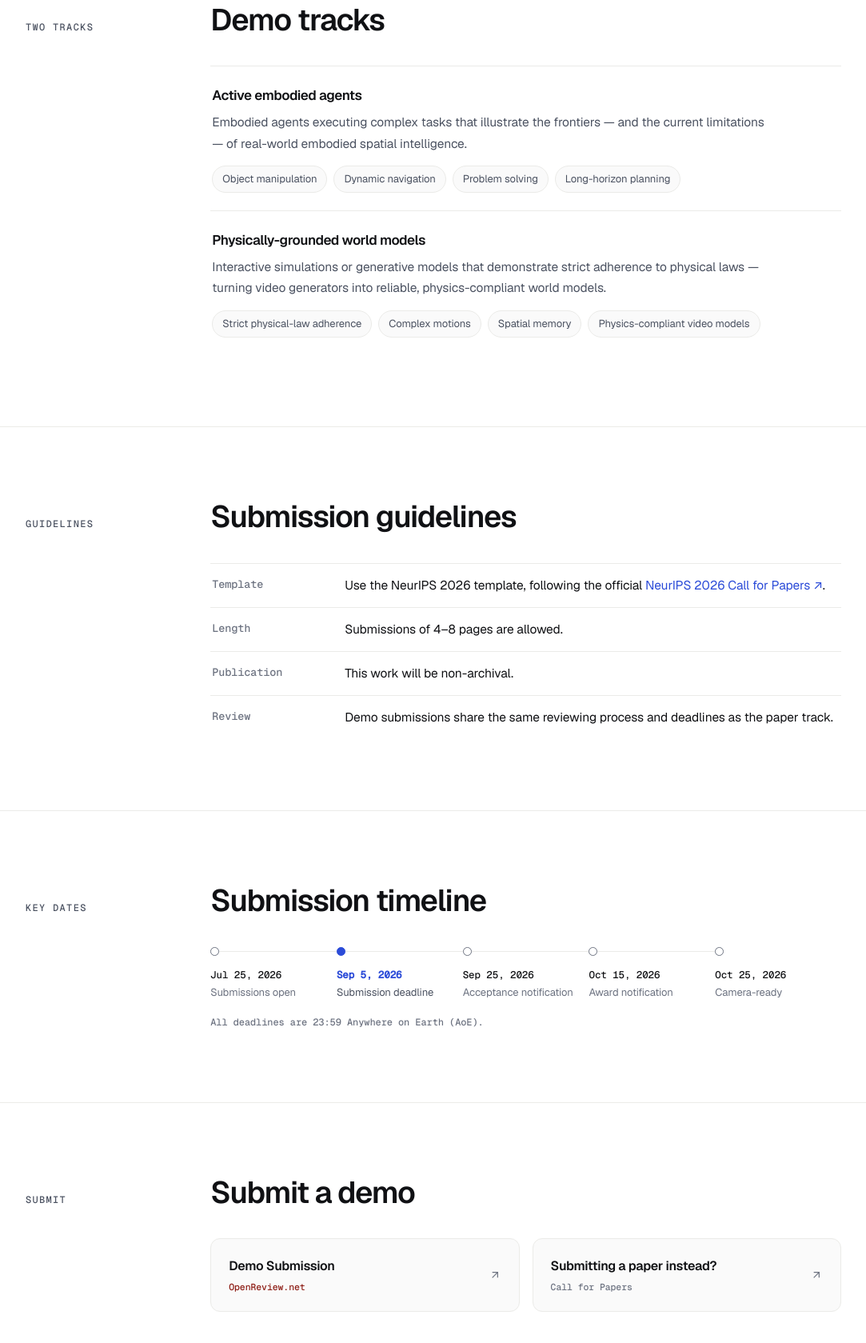
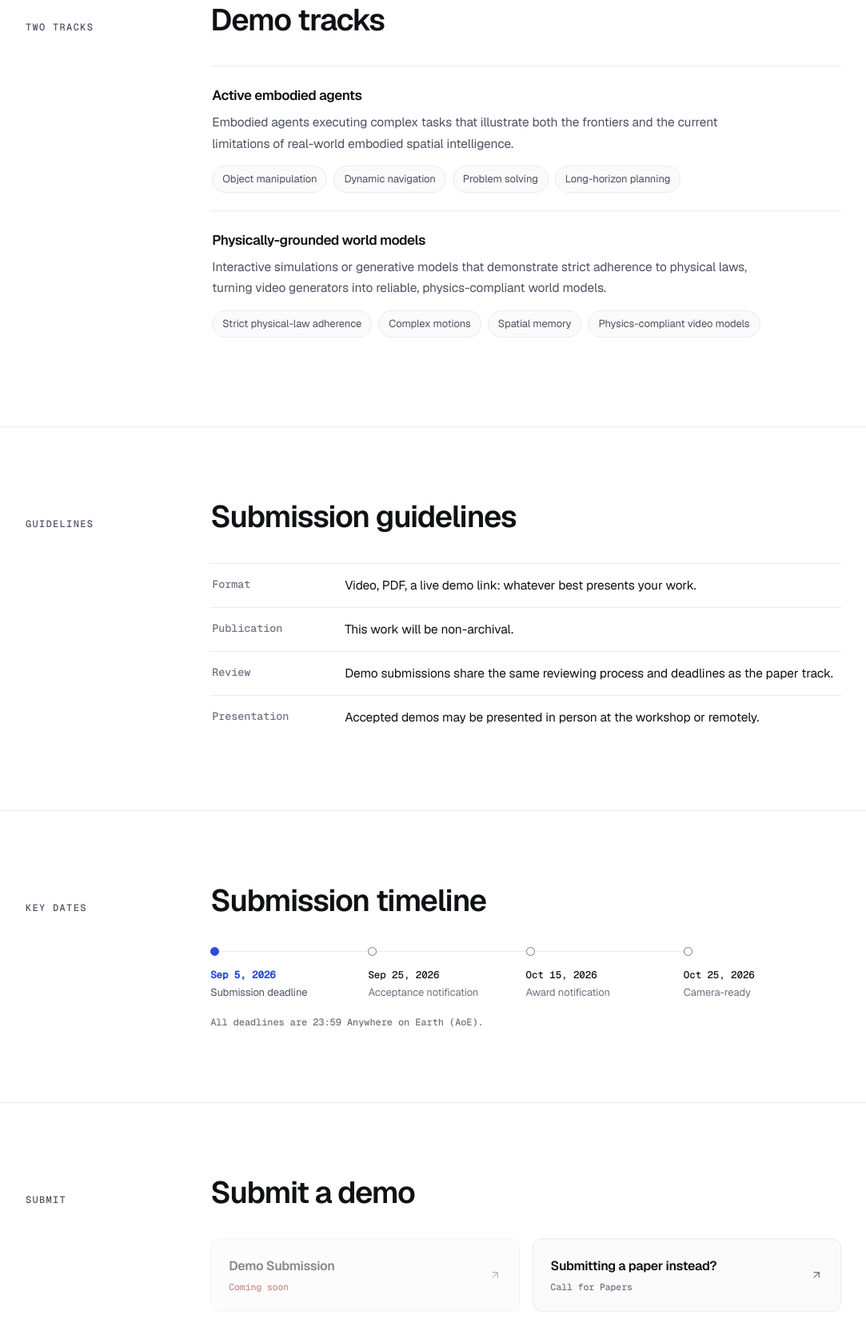
Before and after one commit to embodiedSR/embodiedSR.github.io, a plain HTML site: page call-for-demos.html in a window 1280 px wide. Shown: the part 1103-2782 px from the top of the page at 80% size, without its empty margins (98-1181 px from the left). Drawn offline with nearby package versions, Linux system fonts and the light colour scheme.

Commit message:
Rework demo track submission info and clean up placeholder content
- Call for Demos: drop the 4-8 page limit in favor of any format
  (video, PDF, live demo link), drop the NeurIPS template requirement,
  note that demos may be presented in person or remotely.
- Homepage and Call for Papers: clarify the shared guidelines block so
  the page-limit note only applies to papers.
- Disable the Paper/Demo Submission buttons (were dead href="#" links)
  until the OpenReview venues exist.
- Remove the "Submissions open" timeline entry site-wide since the
  portal isn't live yet, and adjust the timeline layout from 5 to 4
  columns to match.
- Drop em dashes from all visible copy.
- Tidy the Awards section's leftover TODO comment.

No content/policy decisions were made for Call for Papers; that page
only got the mechanical fixes above, since its content isn't ours to
decide.

```diff
--- a/call-for-demos.html
+++ b/call-for-demos.html
@@ -5,7 +5,7 @@
 <meta name="viewport" content="width=device-width, initial-scale=1" />
 
 <title>Call for Demos · 2nd ESR Workshop at NeurIPS 2026</title>
-<meta name="description" content="Call for Demos for the 2nd Embodied Spatial Reasoning (ESR) Workshop at NeurIPS 2026 — active embodied agents, physically-grounded world models, format, and key dates." />
+<meta name="description" content="Call for Demos for the 2nd Embodied Spatial Reasoning (ESR) Workshop at NeurIPS 2026: active embodied agents, physically-grounded world models, format, and key dates." />
 
 <link rel="icon" href="favicon.svg" type="image/svg+xml" />
 <meta name="theme-color" content="#ffffff" media="(prefers-color-scheme: light)" />
@@ -78,13 +78,13 @@
       </h1>
 
       <p class="title__lede">
-        A dedicated track for novel, interactive, and visionary systems — embodied agents you can watch act, and
+        A dedicated track for novel, interactive, and visionary systems: embodied agents you can watch act, and
         world models you can watch obey physics.
       </p>
 
       <p class="title__meta">
         <span>Deadline Sep 5, 2026</span>
-        <span>4–8 pages</span>
+        <span>Any format</span>
         <span>Non-archival</span>
       </p>
     </div>
@@ -101,7 +101,7 @@
         <div class="section__body prose">
           <p class="lead">
             Where the paper track emphasizes rigorous evaluation, the <strong>demo track</strong> emphasizes systems
-            that work — and systems that reveal where the frontier actually is.
+            that work, and systems that reveal where the frontier actually is.
           </p>
           <p>
             We invite interactive embodied systems, real-world agent behaviors, and physically-grounded world models.
@@ -129,7 +129,7 @@
           <div class="track">
             <h3>Active embodied agents</h3>
             <p>
-              Embodied agents executing complex tasks that illustrate the frontiers — and the current limitations —
+              Embodied agents executing complex tasks that illustrate both the frontiers and the current limitations
               of real-world embodied spatial intelligence.
             </p>
             <ul>
@@ -143,7 +143,7 @@
           <div class="track">
             <h3>Physically-grounded world models</h3>
             <p>
-              Interactive simulations or generative models that demonstrate strict adherence to physical laws —
+              Interactive simulations or generative models that demonstrate strict adherence to physical laws,
               turning video generators into reliable, physics-compliant world models.
             </p>
             <ul>
@@ -169,15 +169,8 @@
         <div class="section__body">
           <ul class="guidelines">
             <li>
-              <span class="key">Template</span>
-              <span>
-                Use the NeurIPS 2026 template, following the official
-                <a href="https://neurips.cc/Conferences/2026/CallForPapers" target="_blank" rel="noopener">NeurIPS 2026 Call for Papers ↗</a>.
-              </span>
-            </li>
-            <li>
-              <span class="key">Length</span>
-              <span>Submissions of 4–8 pages are allowed.</span>
+              <span class="key">Format</span>
+              <span>Video, PDF, a live demo link: whatever best presents your work.</span>
             </li>
             <li>
               <span class="key">Publication</span>
@@ -187,8 +180,11 @@
               <span class="key">Review</span>
               <span>Demo submissions share the same reviewing process and deadlines as the paper track.</span>
             </li>
+            <li>
+              <span class="key">Presentation</span>
+              <span>Accepted demos may be presented in person at the workshop or remotely.</span>
+            </li>
           </ul>
-          <!-- TODO: demo-specific requirements (video link? live setup? hardware needs?) once decided -->
         </div>
       </div>
     </div>
@@ -204,10 +200,12 @@
         <h2>Submission timeline</h2>
         <div class="section__body">
           <ol class="htimeline">
-            <li class="htl">
-              <span class="d">Jul 25, 2026</span>
-              <span class="l">Submissions open</span>
-            </li>
+            <!-- Submissions are not yet open; the OpenReview portal is still being created.
+                 <li class="htl">
+                   <span class="d">Jul 25, 2026</span>
+                   <span class="l">Submissions open</span>
+                 </li>
+            -->
             <li class="htl is-deadline">
               <span class="d">Sep 5, 2026</span>
               <span class="l">Submission deadline</span>
@@ -241,14 +239,14 @@
         <h2>Submit a demo</h2>
         <div class="section__body">
           <div class="sub-links">
-            <!-- TODO: replace href with the OpenReview venue link once the portal is created -->
-            <a class="sub-link" href="#" target="_blank" rel="noopener">
+            <!-- Swap this disabled block for a live <a href> once the OpenReview venue exists. -->
+            <div class="sub-link sub-link--disabled" aria-disabled="true">
               <span>
                 <span class="sub-link__name">Demo Submission</span>
-                <span class="sub-link__host">OpenReview.net</span>
+                <span class="sub-link__host">Coming soon</span>
               </span>
               <svg viewBox="0 0 24 24" aria-hidden="true"><path d="M7 17 17 7M7 7h10v10"/></svg>
-            </a>
+            </div>
             <a class="sub-link" href="call-for-papers.html">
               <span>
                 <span class="sub-link__name">Submitting a paper instead?</span>
--- a/style.css
+++ b/style.css
@@ -411,7 +411,7 @@ p { margin: 0; }
   list-style: none;
   padding: 0;
   display: grid;
-  grid-template-columns: repeat(5, minmax(0, 1fr));
+  grid-template-columns: repeat(4, minmax(0, 1fr));
   margin: 4px 0 18px;
 }
 /* the rail stops at the last dot rather than running off the edge */
@@ -420,7 +420,7 @@ p { margin: 0; }
   position: absolute;
   top: 5px;
   left: 0;
-  width: 80%;
+  width: 75%;
   height: 1px;
   background: var(--line);
 }
@@ -595,6 +595,7 @@ p { margin: 0; }
   transition: stroke 0.16s ease, transform 0.16s ease;
 }
 .sub-link:hover svg { stroke: var(--ink); transform: translate(2px, -2px); }
+.sub-link--disabled { opacity: 0.5; cursor: not-allowed; pointer-events: none; }
 
 /* ==========================================================================
    Program committee
```
Also changed, not shown: call-for-papers.html (+14 -12 lines), index.html (+20 -19 lines).
